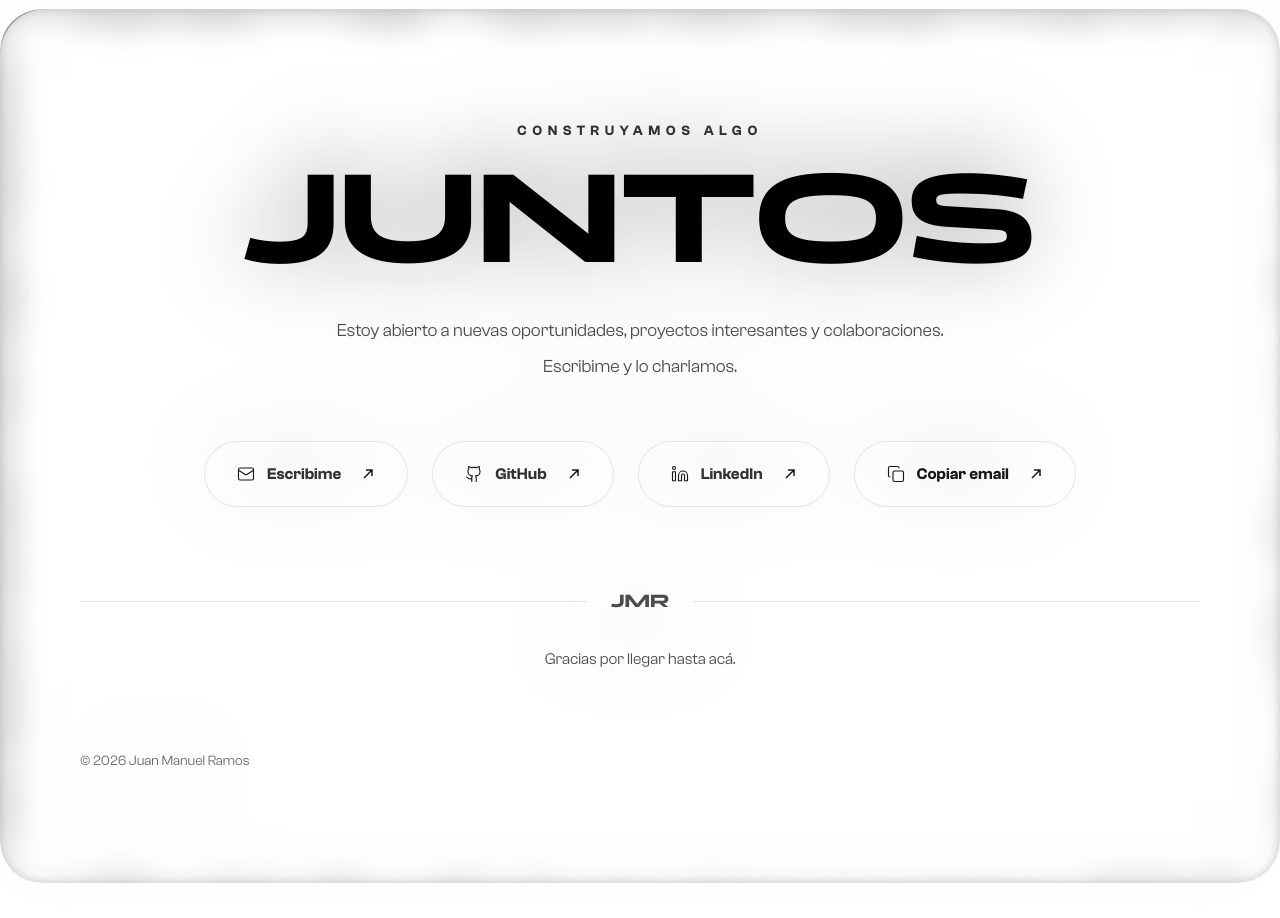
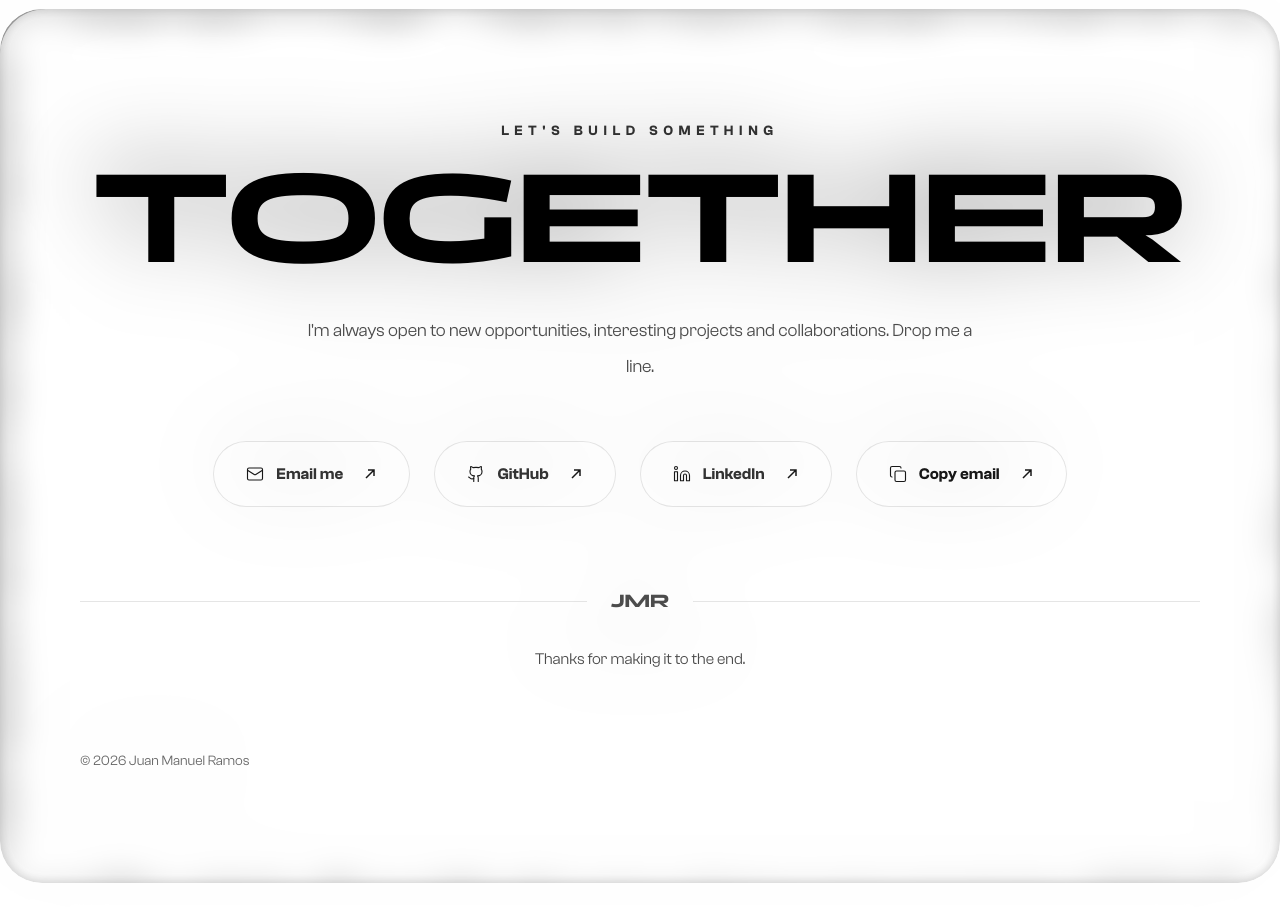
Before and after one commit to juanm4ram/JMR-Portafolio, a Next.js app: page / in a window 1280 px wide. Shown: the part 3380-4298 px from the top of the page. Built offline with nearby package versions, Linux system fonts and the light colour scheme; no server answers.

Commit message:
footer traducido

```diff
--- a/components/footer.tsx
+++ b/components/footer.tsx
@@ -5,6 +5,7 @@ import { useGSAP } from "@gsap/react";
 import gsap from "gsap";
 import { ScrollTrigger } from "gsap/ScrollTrigger";
 import LiquidGlassCard from "@/components/LiquidGlassCard";
+import { useLang } from "@/lib/i18n";
 
 gsap.registerPlugin(ScrollTrigger);
 
@@ -120,37 +121,17 @@ function FooterLink({
   );
 }
 
-function FooterCopyButton({
-  icon,
-  title,
-  value,
-}: {
-  icon: React.ReactNode;
-  title: string;
-  value: string;
-}) {
+export default function Footer() {
+  const builtRef = useRef<HTMLSpanElement>(null);
   const [copied, setCopied] = useState(false);
+  const { t } = useLang();
 
   const handleCopy = useCallback(() => {
-    navigator.clipboard.writeText(value).then(() => {
+    navigator.clipboard.writeText(EMAIL).then(() => {
       setCopied(true);
       setTimeout(() => setCopied(false), 2000);
     });
-  }, [value]);
-
-  return (
-    <button onClick={handleCopy} className={pillClass}>
-      {icon}
-      <span className="font-clash-grotesk-semibold">
-        {copied ? "¡Copiado!" : title}
-      </span>
-      <ArrowIcon />
-    </button>
-  );
-}
-
-export default function Footer() {
-  const builtRef = useRef<HTMLSpanElement>(null);
+  }, []);
 
   useGSAP(() => {
     if (builtRef.current) {
@@ -184,23 +165,22 @@ export default function Footer() {
       >
         <div className="text-center">
           <p className="font-clash-grotesk-semibold tracking-[0.4em] uppercase text-black/80 dark:text-zinc-300 text-sm">
-            Construyamos algo
+            {t("footer.kicker")}
           </p>
 
           <h2 className="mt-3 text-[8rem] leading-none font-panchang-bold uppercase text-black dark:text-white max-sm:text-4xl max-lg:text-4xl">
-            Juntos
+            {t("footer.headline")}
           </h2>
 
           <p className="font-clash-grotesk-regular mx-auto mt-8 max-w-2xl text-black/70 dark:text-zinc-300 text-lg leading-9 max-sm:text-base max-sm:leading-7 max-lg:text-base max-lg:leading-7">
-            Estoy abierto a nuevas oportunidades, proyectos interesantes y
-            colaboraciones. Escribime y lo charlamos.
+            {t("footer.blurb")}
           </p>
         </div>
 
         <div className="mt-14 flex flex-wrap justify-center gap-6 max-sm:flex-col max-sm:items-stretch max-sm:gap-3 max-lg:flex-col max-lg:items-stretch max-lg:gap-3">
           <FooterLink
             icon={<MailIcon />}
-            title="Escribime"
+            title={t("footer.email")}
             href={`mailto:${EMAIL}`}
           />
           <FooterLink
@@ -213,11 +193,13 @@ export default function Footer() {
             title="LinkedIn"
             href="https://www.linkedin.com/in/juanmramos3/"
           />
-          <FooterCopyButton
-            icon={<CopyIcon />}
-            title="Copiar email"
-            value={EMAIL}
-          />
+          <button onClick={handleCopy} className={pillClass}>
+            <CopyIcon />
+            <span className="font-clash-grotesk-semibold">
+              {copied ? t("footer.copied") : t("footer.copyEmail")}
+            </span>
+            <ArrowIcon />
+          </button>
         </div>
 
         <div className="mt-20 flex w-full items-center gap-6">
@@ -229,12 +211,12 @@ export default function Footer() {
         </div>
 
         <p className="font-clash-grotesk-regular mt-8 text-center text-black/70 dark:text-zinc-400 max-sm:text-sm max-lg:text-sm">
-          Gracias por llegar hasta acá.
+          {t("footer.thanks")}
         </p>
 
         <div className="mt-20 flex w-full justify-between text-sm text-black/60 dark:text-zinc-500 font-clash-grotesk-regular max-sm:mt-12 max-sm:flex-col max-sm:items-center max-sm:gap-1 max-lg:mt-12 max-lg:flex-col max-lg:items-center max-lg:gap-1">
           <span>&copy; 2026 Juan Manuel Ramos</span>
-          <span ref={builtRef}>Hecho con Next.js &amp; GSAP</span>
+          <span ref={builtRef}>{t("footer.built")}</span>
         </div>
       </LiquidGlassCard>
     </section>
```
